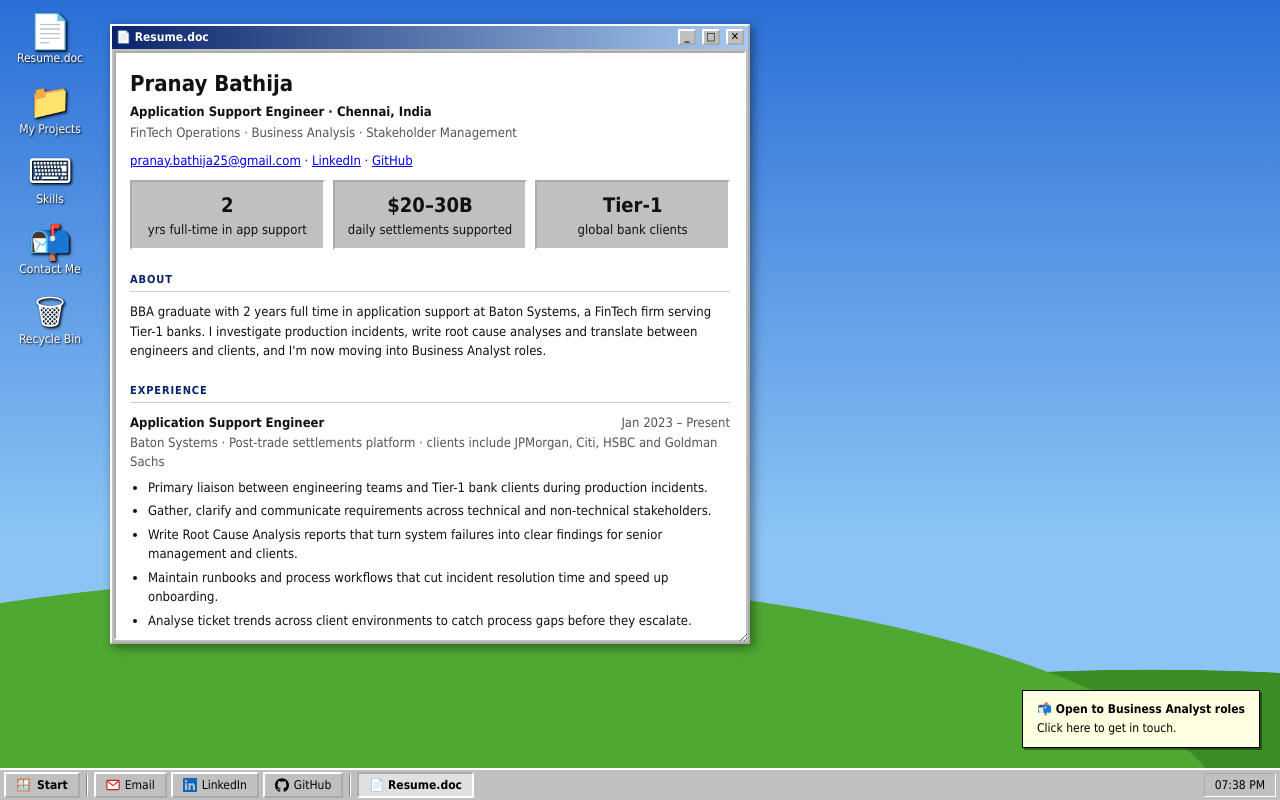
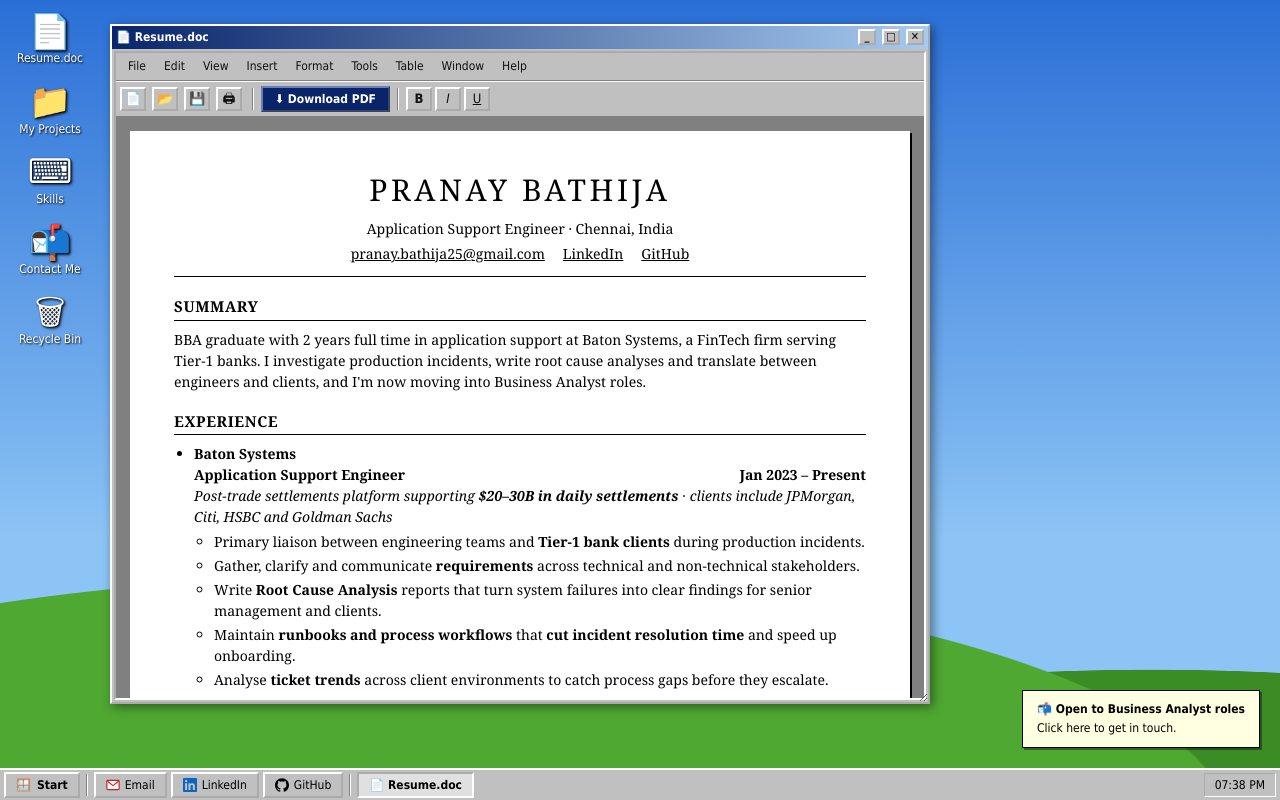
Before and after one commit to pranayyyb/portfolio, a React (Vite) app: page / in a window 1280 px wide. Both pictures are taken after a click on the button "OK". Built offline with nearby package versions, Linux system fonts and the light colour scheme.

Commit message:
Resume as a Word-style document with Download PDF
Co-Authored-By: Claude Opus 5.5 (1M context) <noreply@anthropic.com>

```diff
--- a/package.json
+++ b/package.json
@@ -6,7 +6,8 @@
     "dev": "vite",
     "build": "vite build",
     "preview": "vite preview",
-    "test": "node --test"
+    "test": "node --test",
+    "pdf": "node scripts/resume-pdf.mjs"
   },
   "dependencies": {
     "react": "^19.3.0",
--- a/src/apps.jsx
+++ b/src/apps.jsx
@@ -3,44 +3,58 @@ import { ME, RESUME, PROJECTS, STACK } from './content.js'
 
 /* Each desktop app is a component that receives open(id) so it can launch other apps. */
 
+// "**x**" in content renders as bold
+const rich = t => t.split(/\*\*(.+?)\*\*/).map((x, i) => (i % 2 ? <b key={i}>{x}</b> : x))
+
 const Entry = ({ e }) => (
-  <div className="entry">
-    <div className="hd"><b>{e.role}</b><span className="dim">{e.dates}</span></div>
-    <div className="dim">{e.company}{e.note && <> · {e.note}</>}</div>
-    <ul>{e.points.map((pt, k) => <li key={k}>{pt}</li>)}</ul>
-  </div>
+  <li className="entry">
+    <div className="row"><b>{e.company}</b><b>{e.place}</b></div>
+    <div className="row"><b>{e.role}</b><b>{e.dates}</b></div>
+    {e.note && <div><i>{rich(e.note)}</i></div>}
+    <ul>{e.points.map((pt, k) => <li key={k}>{rich(pt)}</li>)}</ul>
+  </li>
 )
 
-function Resume({ open }) {
+// decorative Word 98 chrome; only Print and Download PDF do anything
+const MENU = ['File', 'Edit', 'View', 'Insert', 'Format', 'Tools', 'Table', 'Window', 'Help']
+
+function Resume() {
   return (
-    <div className="cv">
-      <h2>{ME.name}</h2>
-      <p className="role">{ME.role} · {ME.city}</p>
-      <p className="dim">{RESUME.tagline}</p>
-      <p className="contacts">
-        <a href={`mailto:${ME.email}`}>{ME.email}</a> · <a href={ME.linkedin} target="_blank" rel="noopener">LinkedIn</a> · <a href={ME.github} target="_blank" rel="noopener">GitHub</a>
-      </p>
-      <div className="stats">
-        {RESUME.stats.map(([n, label]) => <div key={label}><b>{n}</b>{label}</div>)}
+    <div className="word">
+      <div className="menu" aria-hidden="true">{MENU.map(m => <span key={m}>{m}</span>)}</div>
+      <div className="tools">
+        <span className="ti" aria-hidden="true">📄</span><span className="ti" aria-hidden="true">📂</span><span className="ti" aria-hidden="true">💾</span>
+        <button className="ti" title="Print" aria-label="Print resume" onClick={() => print()}>🖨</button>
+        {ME.pdf && <><span className="vsep" /><a className="dl" href={ME.pdf} download="Pranay-Bathija-Resume.pdf">⬇ Download PDF</a></>}
+        <span className="vsep hide-m" />
+        <span className="hide-m" aria-hidden="true"><span className="ti"><b>B</b></span><span className="ti"><i>I</i></span><span className="ti"><u>U</u></span></span>
       </div>
-      <h3>About</h3>
-      <p>{RESUME.about}</p>
-      <h3>Experience</h3>
-      {RESUME.jobs.map((j, i) => <Entry key={i} e={j} />)}
-      <h3>Education</h3>
-      {RESUME.education.map((j, i) => <Entry key={i} e={j} />)}
-      {RESUME.sections.map(s => (
-        <div key={s.title}>
-          <h3>{s.title}</h3>
-          <ul>{s.items.map((it, k) => <li key={k}>{it}</li>)}</ul>
-        </div>
-      ))}
-      {RESUME.quote && <div className="note">“{RESUME.quote.text}” — {RESUME.quote.by}</div>}
-      <p style={{ marginTop: 16 }}>
-        {ME.pdf && <a className="link" href={ME.pdf} download>⬇ Resume (PDF)</a>}
-        <button className="link" onClick={() => open('stack')}>See skills</button>
-        <button className="link" onClick={() => open('contact')}>Get in touch →</button>
-      </p>
+      <div className="scroll">
+        <article className="page">
+          <h1>{ME.name}</h1>
+          <p className="c">{ME.role} · {ME.city}</p>
+          <p className="c links">
+            <a href={`mailto:${ME.email}`}>{ME.email}</a>
+            <a href={ME.linkedin} target="_blank" rel="noopener">LinkedIn</a>
+            <a href={ME.github} target="_blank" rel="noopener">GitHub</a>
+          </p>
+          <h2>Summary</h2>
+          <p>{RESUME.about}</p>
+          <h2>Experience</h2>
+          <ul>{RESUME.jobs.map((j, i) => <Entry key={i} e={j} />)}</ul>
+          <h2>Education</h2>
+          <ul>{RESUME.education.map((j, i) => <Entry key={i} e={j} />)}</ul>
+          <h2>Skills</h2>
+          <ul>{STACK.map(([g, items]) => <li key={g}><b>{g}:</b> {items.join(', ')}</li>)}</ul>
+          {RESUME.sections.map(s => (
+            <div key={s.title}>
+              <h2>{s.title}</h2>
+              <ul>{s.items.map((it, k) => <li key={k}>{rich(it)}</li>)}</ul>
+            </div>
+          ))}
+          {RESUME.quote && <p><i>“{RESUME.quote.text}” — {RESUME.quote.by}</i></p>}
+        </article>
+      </div>
     </div>
   )
 }
@@ -163,7 +177,7 @@ function Contact() {
 const Bin = () => <p style={{ textAlign: 'center', marginTop: 30 }}>🗑 Nothing in here.<br />Nothing gets deleted without a root cause analysis.</p>
 
 export const APPS = {
-  resume: { icon: '📄', title: 'Resume.doc', w: 640, h: 620, Body: Resume },
+  resume: { icon: '📄', title: 'Resume.doc', w: 820, h: 680, Body: Resume },
   projects: { icon: '📁', title: 'My Projects', w: 700, h: 480, Body: Projects },
   stack: { icon: '⌨', title: 'Skills', w: 680, h: 600, Body: Terminal },
   contact: { icon: '📬', title: 'Contact Me', w: 480, h: 440, Body: Contact },
--- a/src/content.js
+++ b/src/content.js
@@ -9,39 +9,34 @@ export const ME = {
   github: 'https://github.com/pranayyyb',
   calendar: '', // booking link (e.g. Calendly); leave '' to hide the "Book a call" button
   replyTime: '', // e.g. '24 hours'; leave '' to make no promise
-  pdf: '', // put resume.pdf in /public and set this to '/resume.pdf' to show the download button
+  pdf: '/resume.pdf', // generated from this file by `npm run pdf` (dev server must be running); '' hides the Download PDF button
   cta: { title: '📬 Open to Business Analyst roles', text: 'Click here to get in touch.' }, // sticky note on the desktop
 }
 
 export const RESUME = {
   tagline: 'FinTech Operations · Business Analysis · Stakeholder Management',
-  stats: [
-    ['2', 'yrs full-time in app support'],
-    ['$20–30B', 'daily settlements supported'],
-    ['Tier-1', 'global bank clients'],
-  ],
   about:
     "BBA graduate with 2 years full time in application support at Baton Systems, a FinTech firm serving Tier-1 banks. I investigate production incidents, write root cause analyses and translate between engineers and clients, and I'm now moving into Business Analyst roles.",
-  // jobs and education share one shape: { role, company, dates, note?, points }
+  // jobs and education share one shape: { role, company, place?, dates, note?, points }. **text** renders bold.
   jobs: [
     {
       role: 'Application Support Engineer', company: 'Baton Systems', dates: 'Jan 2023 – Present',
-      note: 'Post-trade settlements platform · clients include JPMorgan, Citi, HSBC and Goldman Sachs',
+      note: 'Post-trade settlements platform supporting **$20–30B in daily settlements** · clients include JPMorgan, Citi, HSBC and Goldman Sachs',
       points: [
-        'Primary liaison between engineering teams and Tier-1 bank clients during production incidents.',
-        'Gather, clarify and communicate requirements across technical and non-technical stakeholders.',
-        'Write Root Cause Analysis reports that turn system failures into clear findings for senior management and clients.',
-        'Maintain runbooks and process workflows that cut incident resolution time and speed up onboarding.',
-        'Analyse ticket trends across client environments to catch process gaps before they escalate.',
-        'Coordinate with DevOps, QA and product teams on Kubernetes/EKS environments.',
-        'Track SLA compliance and report status to client stakeholders at major global banks.',
+        'Primary liaison between engineering teams and **Tier-1 bank clients** during production incidents.',
+        'Gather, clarify and communicate **requirements** across technical and non-technical stakeholders.',
+        'Write **Root Cause Analysis** reports that turn system failures into clear findings for senior management and clients.',
+        'Maintain **runbooks and process workflows** that **cut incident resolution time** and speed up onboarding.',
+        'Analyse **ticket trends** across client environments to catch process gaps before they escalate.',
+        'Coordinate with DevOps, QA and product teams on **Kubernetes/EKS** environments.',
+        'Track **SLA compliance** and report status to client stakeholders at major global banks.',
       ],
     },
     {
       role: 'Digital Marketing Intern', company: "Nester's Hub", dates: '2022 – 2023',
       points: [
-        'Analysed campaign data (ROAS, CPL, CTR) in Meta Ads Manager and Google Analytics and presented insights to stakeholders.',
-        'Ran A/B tests on ads and landing pages and turned the results into revised campaign briefs.',
+        'Analysed campaign data (**ROAS, CPL, CTR**) in **Meta Ads Manager** and **Google Analytics** and presented insights to stakeholders.',
+        'Ran **A/B tests** on ads and landing pages and turned the results into revised campaign briefs.',
         'Produced competitor and market research reports that shaped quarterly campaign strategy.',
         'Managed client relationships and prospecting outreach to drive repeat engagement.',
       ],
@@ -56,9 +51,9 @@ export const RESUME = {
   ],
   education: [
     {
-      role: 'BBA, Marketing & Business Management', company: "St. Joseph's College of Commerce, Bangalore", dates: '2021 – 2024',
+      role: 'BBA, Marketing & Business Management', company: "St. Joseph's College of Commerce", place: 'Bangalore, Karnataka', dates: '2021 – 2024',
       points: [
-        '1st place, Inter-Collegiate Marketing Fest (all Bangalore colleges): live campaign strategy and pitch.',
+        '**1st place**, Inter-Collegiate Marketing Fest (all Bangalore colleges): live campaign strategy and pitch.',
         'Captain, eSports team · Member of the Finance Club, Quiz Club and Business Team.',
       ],
     },
@@ -67,7 +62,7 @@ export const RESUME = {
     {
       title: 'Achievements',
       items: [
-        'National eSports Athlete of the Year, 2019 and 2020: one of fewer than 10 players in India recognised in both years.',
+        '**National eSports Athlete of the Year**, 2019 and 2020: one of fewer than 10 players in India recognised in both years.',
       ],
     },
     {
--- a/src/styles.css
+++ b/src/styles.css
@@ -42,19 +42,29 @@ button{font:inherit;color:inherit;cursor:pointer}
 .link:active{border-style:inset}
 button.a{background:none;border:0;padding:0;color:#00e;text-decoration:underline}
 .note{background:#ffffe1;border:1px solid #cc9;padding:8px 10px;margin-top:12px}
-.stats{display:grid;grid-template-columns:repeat(3,1fr);gap:8px;margin:10px 0}
-.stats div{border:2px inset var(--hi);padding:8px;text-align:center;background:var(--face)}
-.stats b{display:block;font-size:20px}
-.cv{max-width:640px;font-size:13px;line-height:1.5}
-.cv h2{font-size:22px;margin:0}
-.cv .role{font-weight:700;margin:2px 0}
-.cv .dim{color:#555}
-.cv .contacts{margin:6px 0 4px}
-.cv h3{font-size:11px;text-transform:uppercase;letter-spacing:.08em;color:var(--title);border-bottom:1px solid #ccc;padding-bottom:3px;margin:22px 0 10px}
-.cv ul{margin:6px 0 0;padding-left:18px}
-.cv li{margin-bottom:4px}
-.entry{margin-bottom:16px}
-.entry .hd{display:flex;justify-content:space-between;gap:4px 12px;flex-wrap:wrap}
+/* resume: Word 98 document */
+.word{display:flex;flex-direction:column;height:calc(100% + 28px);margin:-14px;background:var(--face);user-select:none}
+.word .menu{display:flex;gap:2px;padding:3px 4px;border-bottom:1px solid var(--sh);overflow:hidden;white-space:nowrap}
+.word .menu span{padding:2px 8px}
+.tools{display:flex;align-items:center;gap:3px;padding:4px;border-top:1px solid var(--hi);border-bottom:1px solid var(--sh);flex-wrap:wrap}
+.ti{display:inline-grid;place-items:center;width:26px;height:24px;background:var(--face);border:2px outset var(--hi);font-size:13px;padding:0;margin-right:3px;vertical-align:middle}
+button.ti:active{border-style:inset}
+.vsep{width:2px;height:22px;border-left:1px solid var(--sh);border-right:1px solid var(--hi);margin:0 4px}
+.dl{background:var(--title);color:#fff;border:2px outset #6a7fb8;padding:3px 12px;font-weight:700;text-decoration:none}
+.dl:active{border-style:inset}
+.scroll{flex:1;overflow:auto;background:#808080;padding:14px;user-select:text}
+.page{background:#fff;max-width:780px;margin:0 auto;padding:36px 44px;box-shadow:2px 2px 0 #000;font:14px/1.5 Georgia,"Times New Roman",serif;color:#000}
+.page h1{text-align:center;font-weight:400;font-size:30px;letter-spacing:.12em;text-transform:uppercase;margin:0 0 6px}
+.page .c{text-align:center;margin:0 0 4px}
+.page .links{display:flex;justify-content:center;flex-wrap:wrap;gap:4px 18px;padding-bottom:12px;border-bottom:1.5px solid #000}
+.page a{color:#000}
+.page h2{font-size:15px;text-transform:uppercase;letter-spacing:.04em;border-bottom:1.5px solid #000;padding-bottom:2px;margin:18px 0 8px}
+.page p{margin:0 0 6px}
+.page ul{margin:0;padding-left:20px}
+.page li{margin-bottom:3px}
+.page .entry{margin-bottom:10px}
+.page .entry ul{margin-top:4px}
+.page .row{display:flex;justify-content:space-between;gap:2px 16px;flex-wrap:wrap}
 .cf input,.cf textarea{width:100%;padding:5px;border:2px inset #fff;font:inherit}
 /* explorer */
 .xp{display:flex;height:calc(100% + 28px);margin:-14px;min-height:260px}
@@ -85,5 +95,15 @@ a.tbtn{color:#000;text-decoration:none}
 #menu button{display:block;width:100%;padding:8px 14px;background:none;border:0;text-align:left}
 #menu button:hover,#menu button:focus-visible{background:var(--title);color:#fff;outline:0}
 #menu hr{margin:2px 0;border:0;border-top:1px solid var(--sh)}
-@media(max-width:700px){.win{inset:0 0 0 0!important;width:auto!important;height:auto!important;resize:none}.xp aside{display:none}#cta{display:none}.tbtn{max-width:80px}.hide-m{display:none}}
+@media(max-width:700px){.page{padding:20px 16px}.page h1{font-size:22px}.scroll{padding:6px}.win{inset:0 0 0 0!important;width:auto!important;height:auto!important;resize:none}.xp aside{display:none}#cta{display:none}.tbtn{max-width:80px}.hide-m{display:none}}
+/* printing (and resume.pdf) = just the resume page */
+@media print{
+  @page{margin:12mm}
+  html,body{height:auto;overflow:visible}
+  #bar,#icons,#cta,#menu,.win:not(:has(.word)),.win .tb,.word .menu,.tools{display:none!important}
+  #desk,.win,.wb,.word,.scroll{position:static!important;inset:auto!important;width:auto!important;height:auto!important;max-height:none!important;margin:0!important;padding:0!important;border:0!important;box-shadow:none!important;background:none!important;overflow:visible!important;resize:none!important;animation:none!important}
+  .page{box-shadow:none;padding:0;max-width:none;font-size:11pt}
+  .page li,.page .entry .row{break-inside:avoid}
+  .page h2{break-after:avoid}
+}
 @media(prefers-reduced-motion:reduce){.win{animation:none}}
```
Also changed, not shown: scripts/resume-pdf.mjs (added, +36 -0 lines), 1 other file (tests, documents, lock files or other folders).
